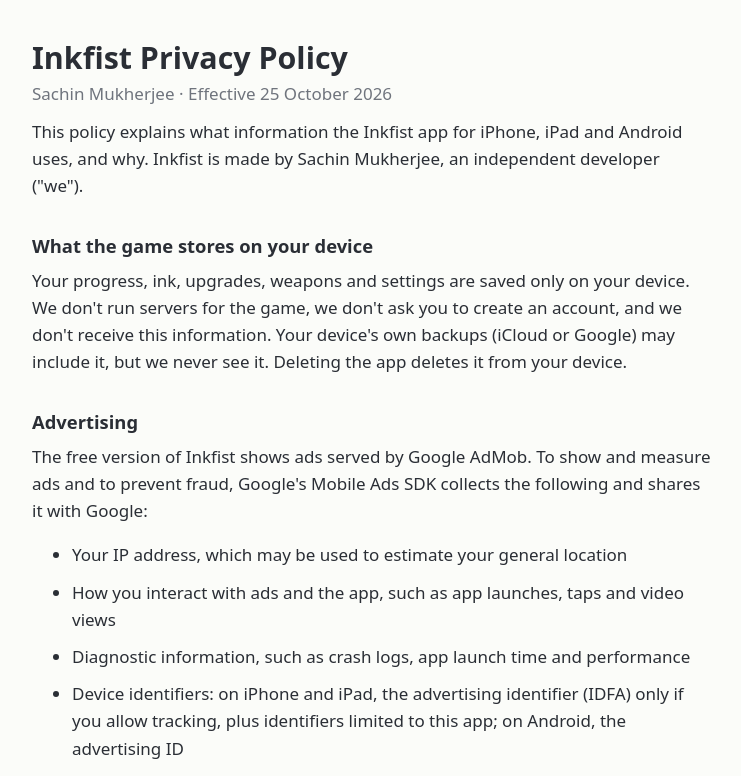
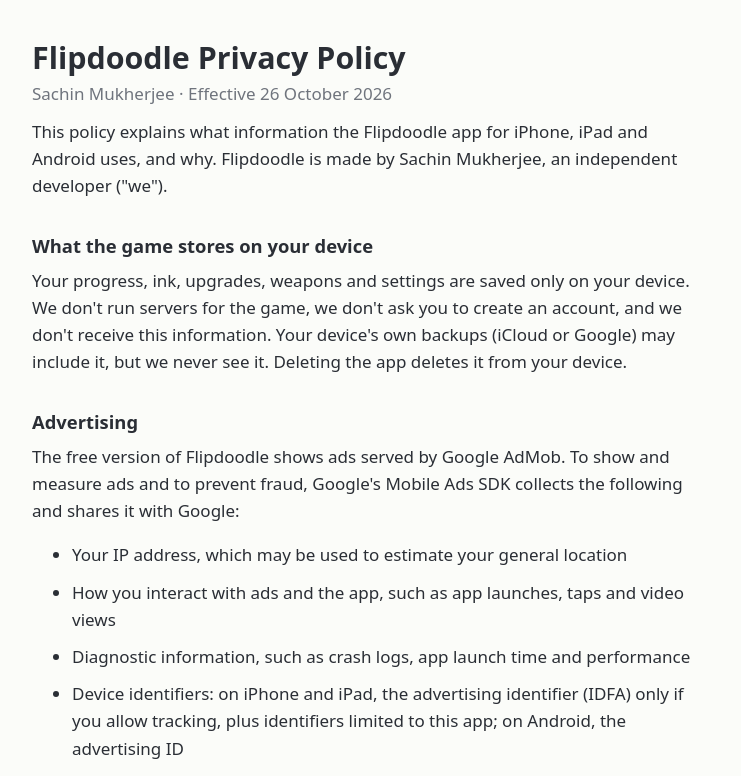
Before and after one commit to paradox0121/inkfist, a plain HTML site: page privacy-policy.html in a window 1280 px wide. Shown: the top 776 px of the page, without its empty margins (268-1009 px from the left). Drawn offline with Linux system fonts and the light colour scheme.

Commit message:
Add files via upload

```diff
--- a/privacy-policy.html
+++ b/privacy-policy.html
@@ -3,7 +3,7 @@
 <head>
 <meta charset="utf-8">
 <meta name="viewport" content="width=device-width, initial-scale=1">
-<title>Inkfist Privacy Policy</title>
+<title>Flipdoodle Privacy Policy</title>
 <style>
   body{margin:0;background:#fbfcf9;color:#2a2e35;font:17px/1.6 system-ui,-apple-system,"Segoe UI",Roboto,sans-serif}
   main{max-width:680px;margin:0 auto;padding:40px 20px 60px}
@@ -16,16 +16,16 @@
 </head>
 <body>
 <main>
-<h1>Inkfist Privacy Policy</h1>
-<p class="muted">Sachin Mukherjee · Effective 25 October 2026</p>
+<h1>Flipdoodle Privacy Policy</h1>
+<p class="muted">Sachin Mukherjee · Effective 26 October 2026</p>
 
-<p>This policy explains what information the Inkfist app for iPhone, iPad and Android uses, and why. Inkfist is made by Sachin Mukherjee, an independent developer ("we").</p>
+<p>This policy explains what information the Flipdoodle app for iPhone, iPad and Android uses, and why. Flipdoodle is made by Sachin Mukherjee, an independent developer ("we").</p>
 
 <h2>What the game stores on your device</h2>
 <p>Your progress, ink, upgrades, weapons and settings are saved only on your device. We don't run servers for the game, we don't ask you to create an account, and we don't receive this information. Your device's own backups (iCloud or Google) may include it, but we never see it. Deleting the app deletes it from your device.</p>
 
 <h2>Advertising</h2>
-<p>The free version of Inkfist shows ads served by Google AdMob. To show and measure ads and to prevent fraud, Google's Mobile Ads SDK collects the following and shares it with Google:</p>
+<p>The free version of Flipdoodle shows ads served by Google AdMob. To show and measure ads and to prevent fraud, Google's Mobile Ads SDK collects the following and shares it with Google:</p>
 <ul>
   <li>Your IP address, which may be used to estimate your general location</li>
   <li>How you interact with ads and the app, such as app launches, taps and video views</li>
@@ -45,7 +45,7 @@
 <p>Because we don't collect or store your personal information, we have nothing about you to access, correct or delete. To control the information Google uses for ads, use <strong>Privacy choices</strong> in the game, your phone's tracking and ad settings, or the tools described in <a href="https://policies.google.com/privacy">Google's Privacy Policy</a>. You can also contact us with any privacy question, and you have the right to complain to your local privacy regulator.</p>
 
 <h2>Children</h2>
-<p>Inkfist is not directed at children under 13, and we don't knowingly collect information from them.</p>
+<p>Flipdoodle is not directed at children under 13, and we don't knowingly collect information from them.</p>
 
 <h2>Changes to this policy</h2>
 <p>If this policy changes, we'll update it on this page and change the effective date above.</p>
```
Also changed, not shown: index.html (+5 -5 lines).
